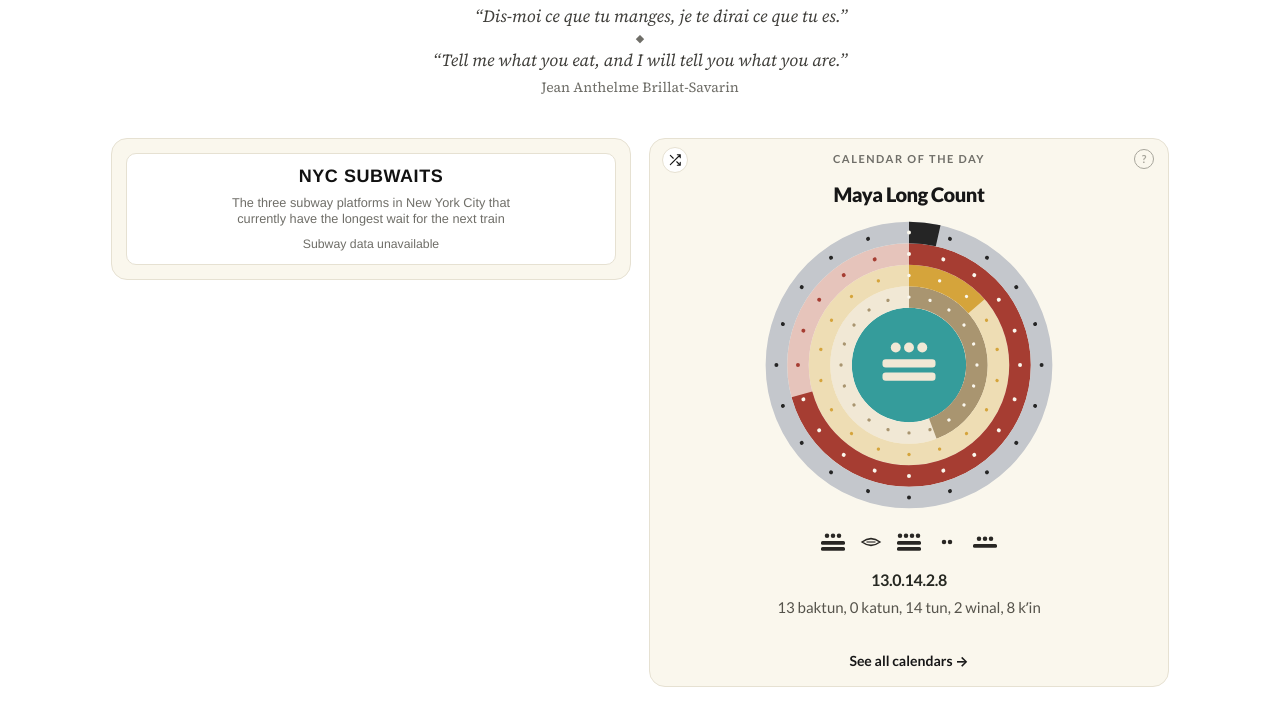
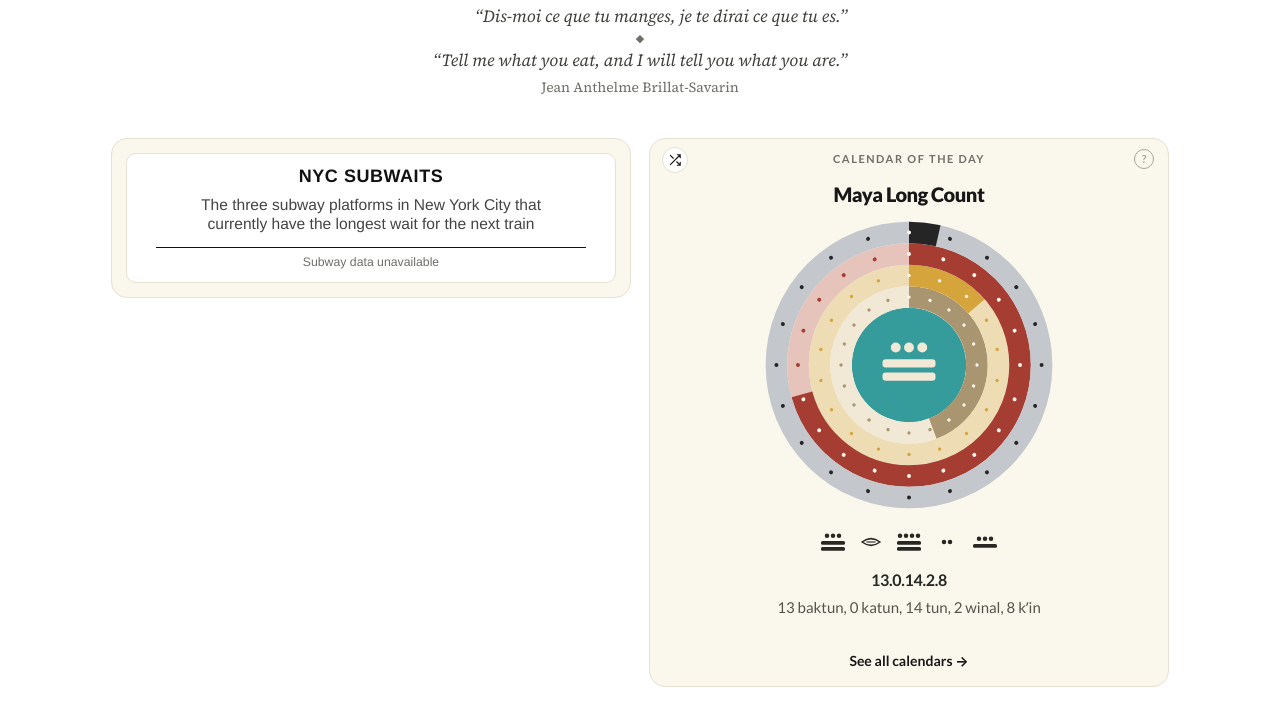
Before and after one commit to mpg603/mpg, a plain HTML site: page index.html in a window 1280 px wide. Shown: the part 88-814 px from the top of the page. Drawn offline with Linux system fonts and the light colour scheme; no server answers.

Commit message:
altered caption for subwaits

```diff
--- a/index.html
+++ b/index.html
@@ -53,7 +53,9 @@ a{color:inherit}
 .sw-s{font:400 clamp(10px,2.6cqw,13px)/1.2 var(--swf);color:#6f6e68;margin:clamp(4px,1.6cqw,9px) 0 0}
 .sw [hidden]{display:none!important}
 
-.sw-sub{font:400 clamp(10px,2.7cqw,13px)/1.25 var(--swf);color:#6f6e68;margin:0 auto clamp(6px,2.2cqw,11px);max-width:30em;text-wrap:balance}
+/* caption set in the same ink and size as the destination lines, with a rule under it like the rows, so it reads as part of the board */
+.sw-sub{font:400 clamp(11px,3.3cqw,16px)/1.25 var(--swf);color:#444;margin:clamp(2px,.8cqw,5px) auto 0;padding:0 clamp(12px,4.5cqw,24px) clamp(10px,3cqw,16px);text-wrap:balance;position:relative}
+.sw-sub::after{content:"";position:absolute;bottom:0;left:clamp(12px,4.5cqw,24px);right:clamp(12px,4.5cqw,24px);height:1px;background:#111}
 
 .shuf{all:unset;box-sizing:border-box;position:absolute;left:12px;top:8px;z-index:3;width:26px;height:26px;border:1px solid var(--line);border-radius:50%;background:#fff;color:var(--ink);display:grid;place-items:center;cursor:pointer}.shuf:hover{border-color:#c9c3ad}.shuf:focus-visible{outline:2px solid var(--blue);outline-offset:2px}.shuf svg{width:14px;height:14px;display:block}
 .cell{position:relative;margin-top:22px;background:var(--card);border:1px solid var(--line);border-radius:16px;overflow:hidden}
```
Also changed, not shown: widgets/subway-wait.html (+3 -1 lines).
